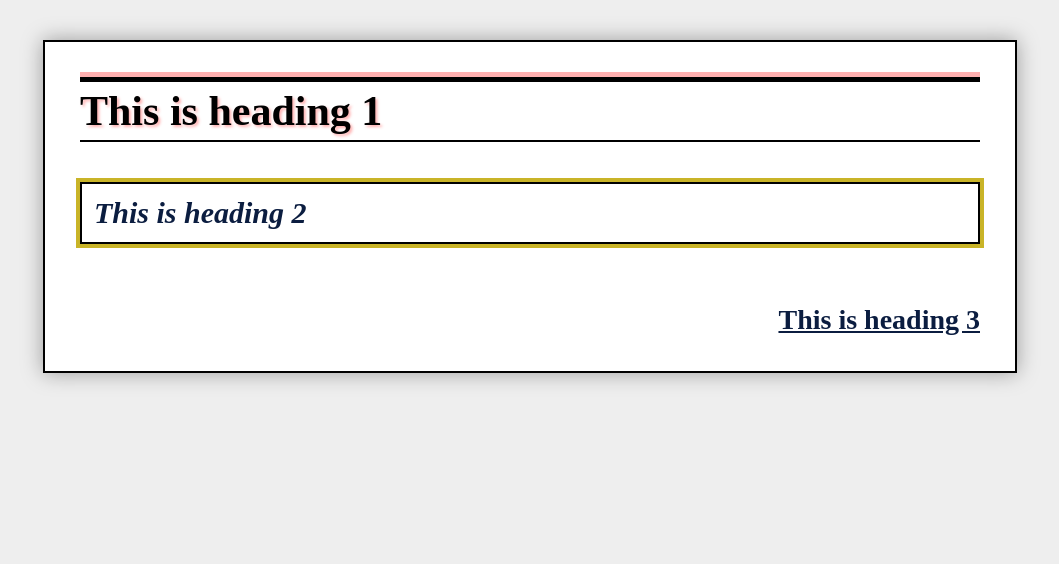
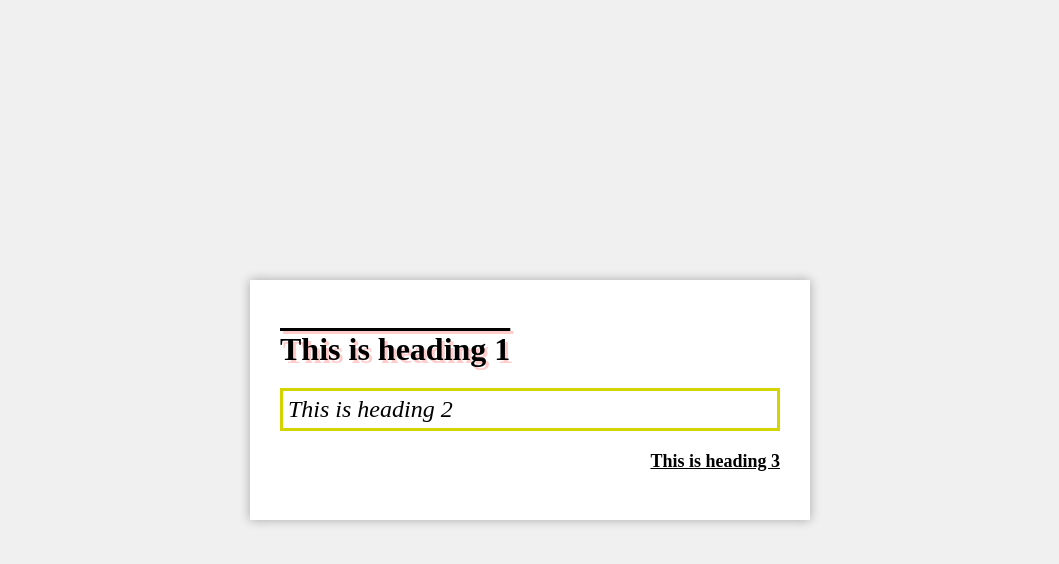
Before and after one commit to yyc1029/yyc1029.github.io, a plain HTML site: page exercise14.html in a window 1280 px wide. Shown: the whole page, without its empty margins (110-1169 px from the left). Drawn offline with Linux system fonts and the light colour scheme.

Commit message:
Update exercise14.html

```diff
--- a/exercise14.html
+++ b/exercise14.html
@@ -1,89 +1,66 @@
 <!DOCTYPE html>
-<html lang="en">
+<html lang="zh-TW">
 <head>
     <meta charset="UTF-8">
+    <meta name="viewport" content="width=device-width, initial-scale=1.0">
     <title>Exercise 14</title>
     <style>
+        /* 這裡是設定網頁整體樣式的部分 */
         body {
-            background-color: #eeeeee;
-            font-family: "Times New Roman", serif;
+            font-family: "Times New Roman", Times, serif; /* 設定為襯線字體，符合圖片風格 */
+            background-color: #f0f0f0; /* 背景設為淡灰，讓中間的白色卡片更明顯 */
+            display: flex;
+            justify-content: center;
+            align-items: center;
+            height: 100vh;
+            margin: 0;
         }
 
-        /* 外層容器：有黑邊 + 淡灰陰影 */
+        /* 模擬圖片中白色卡片的容器 */
         .container {
-            width: 900px;
-            margin: 40px auto;
-            background: white;
-            padding: 35px;
-            border: 2px solid black;
-            box-shadow: 0 0 20px rgba(0,0,0,0.35);
+            background-color: white;
+            width: 500px; /* 設定卡片寬度 */
+            padding: 30px; /* 內距 */
+            box-shadow: 0 0 10px rgba(0,0,0,0.3); /* 加上卡片陰影效果 */
         }
 
-        /* -----------------------------
-               HEADING 1
-        ------------------------------ */
+        /* --- 標題 1 的樣式 --- */
         h1 {
-            font-size: 42px;
-            font-weight: 900;
-            margin: 0 0 40px 0;
-            padding: 5px 0;
-
-            color: black;
-
-            /* 上方粗黑線 */
-            border-top: 5px solid black;
-
-            /* 上方紅色立體影（老師圖是薄薄一條） */
-            box-shadow: 0 -5px 0 rgba(255, 80, 80, 0.45);
-
-            /* 下方細黑線 */
-            border-bottom: 2px solid black;
-
-            /* 字體紅色陰影（很輕） */
-            text-shadow: 2px 2px 3px rgba(255, 80, 80, 0.45);
+            font-size: 32px;
+            font-weight: bold;
+            /* 上方的一條黑線 */
+            text-decoration: overline;
+            /* 粉紅色的文字陰影：水平位移 垂直位移 模糊半徑 顏色 */
+            text-shadow: 3px 3px 0px #ffcccc;
+            margin-bottom: 20px;
         }
 
-        /* -----------------------------
-               HEADING 2
-        ------------------------------ */
+        /* --- 標題 2 的樣式 --- */
         h2 {
-            font-size: 30px;
-            font-style: italic;
-            color: #0b1d40;
-            padding: 12px;
-
-            /* 內層黑框（2px） */
-            border: 2px solid black;
-
-            /* 外層黃色框（老師 PPT 要用 outline） */
-            outline: 4px solid #c9b428;
-            outline-offset: 0;
-
-            margin: 0 0 60px 0;
+            font-size: 24px;
+            font-weight: normal; /* 圖片中的 h2 看起來沒有特別加粗 */
+            font-style: italic; /* 斜體字 */
+            border: 3px solid #d4d400; /* 黃色實線邊框 */
+            padding: 5px; /* 讓文字跟邊框留一點距離 */
+            margin-bottom: 20px;
         }
 
-        /* -----------------------------
-               HEADING 3
-        ------------------------------ */
+        /* --- 標題 3 的樣式 --- */
         h3 {
-            font-size: 28px;
+            font-size: 18px;
             font-weight: bold;
-            color: #0b1d40;
-            text-decoration: underline;
-            text-align: right;
-            margin: 0;
+            text-align: right; /* 文字靠右對齊 */
+            text-decoration: underline; /* 下底線 */
         }
     </style>
 </head>
 <body>
 
-<div class="container">
-    <h1>This is heading 1</h1>
-
-    <h2>This is heading 2</h2>
-
-    <h3>This is heading 3</h3>
-</div>
+    <div class="container">
+        <h1>This is heading 1</h1>
+        <h2>This is heading 2</h2>
+        <h3>This is heading 3</h3>
+    </div>
 
 </body>
 </html>
```
